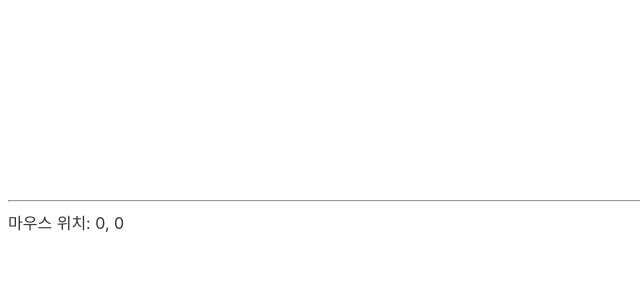
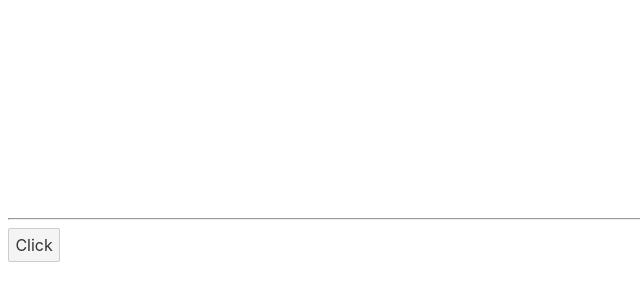
Before and after one commit to cpprhtn/svelte-proj, a Svelte app: page / in a window 1280 px wide. Shown: the part 1743-2043 px from the top of the page, without its empty margins (0-640 px from the left). After the commit the page ends 2013 px from the top, so only its background shows below. Built offline with nearby package versions, Linux system fonts and the light colour scheme.

Commit message:
add: 이벤트 수식어

```diff
--- a/src/App.svelte
+++ b/src/App.svelte
@@ -103,8 +103,13 @@
 		isEnter = false;
 	}
 
+	// inline handler
+	let ev = {x:0, y:0};
+
 	// 이벤트 수식어
-	let ev = {x:0, y:0};
+	function handleClick3 () {
+		alert('CLICK');
+	}
 	</script>
 
 <main>
@@ -197,7 +202,7 @@ svelte는 item이 제거되면, 나머지 남은 item을 모두 update하므로
 
 	div {
 		width: 100%;
-		height: 100%;
+		height: 50%;
 	}
 	div>div {
 		width: 300px;
@@ -246,10 +251,15 @@ svelte는 item이 제거되면, 나머지 남은 item을 모두 update하므로
 	</div>
 </div>
 
-<!--이벤트 수식어-->
+<!--inline handler-->
 <!--svelte는 inline handler를 사용해도 컴파일할떄 최적화가 되기 때문에 사용해도 상관없음-->
 <hr>
 
 <div on:mousemove={e => ev = {x: e.clientX, y: e.clientY}}>
 	마우스 위치: {ev.x}, {ev.y}
 </div>
+
+<!--이벤트 수식어-->
+
+<hr>
+<button on:click|once={handleClick3}>Click</button>
```
